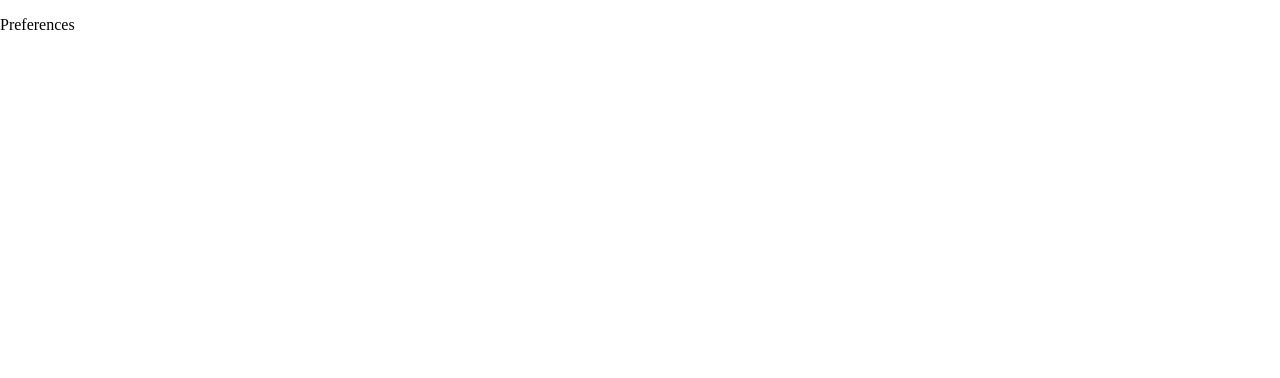
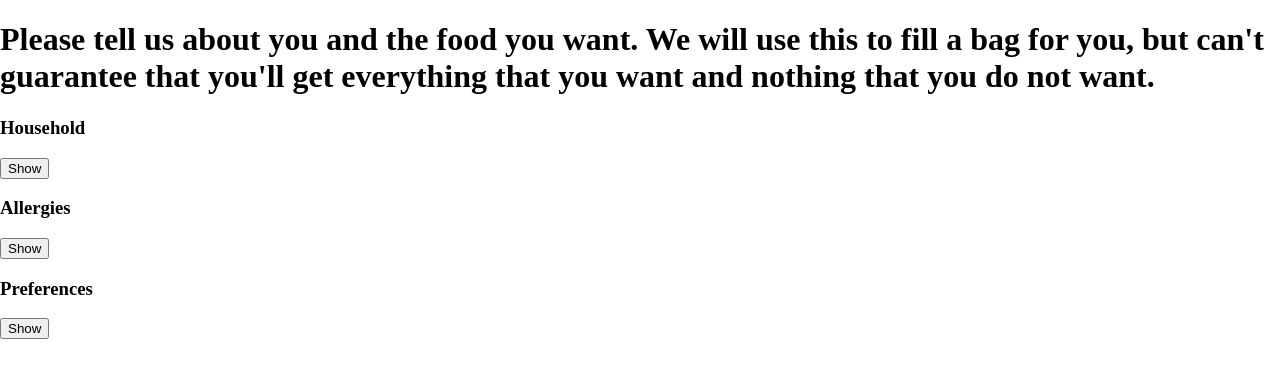
Before and after one commit to ccarbonell2/Loaves-And-Fishes-A4G, a React (Create React App) app: page /Preferences in a window 1280 px wide. Shown: the top 378 px of the page. Built offline with nearby package versions, Linux system fonts and the light colour scheme.

Commit message:
updated preferences

```diff
--- a/src/Components/Preferences.js
+++ b/src/Components/Preferences.js
@@ -1,12 +1,42 @@
 import React from 'react';
+import { useState } from 'react';
 
 function Preferences() {
     return (
-        <div>
-            <p>Preferences</p>
-
-        </div>
+        <>
+            <h1>Please tell us about you and the food you want. We will use this to fill a bag for you, but can't guarantee that
+                you'll get everything that you want and nothing that you do not want.
+            </h1>
+            <Panel title="Household" isActive={true}>
+                How many people live in your house?
+                How many babies live in your house?
+                How many children and teens live in your house?
+                How many adults live in your house?
+            </Panel>
+            <Panel title="Allergies" isActive={true}>
+                Add Allergy
+            </Panel>
+            <Panel title="Preferences" isActive={true}>
+                Please select the foods that you do not want.
+            </Panel>
+            </>
     );
 };
 
+  function Panel({ title, children }) {
+    const [isActive, setIsActive] = useState(false);
+    return (
+      <section className="panel">
+        <h3>{title}</h3>
+        {isActive ? (
+          <p>{children}</p>
+        ) : (
+          <button onClick={() => setIsActive(true)}>
+            Show
+          </button>
+        )}
+      </section>
+    );
+  }
+
 export default Preferences;
```
